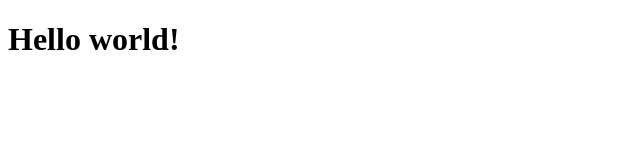
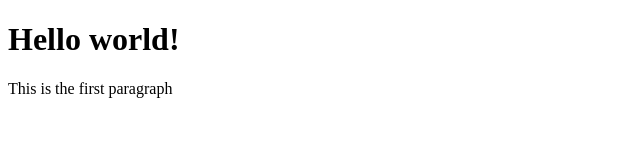
Before and after one commit to moayad-maswadeh/sample-project, a plain HTML site: page index.html in a window 1280 px wide. Shown: the whole page, without its empty margins (0-640 px from the left). Drawn offline with Linux system fonts and the light colour scheme.

Commit message:
Added the first paragraph

```diff
--- a/index.html
+++ b/index.html
@@ -7,5 +7,6 @@
 </head>
 <body>
     <h1>Hello world!</h1>
+    <p>This is the first paragraph</p>
 </body>
 </html>
```
